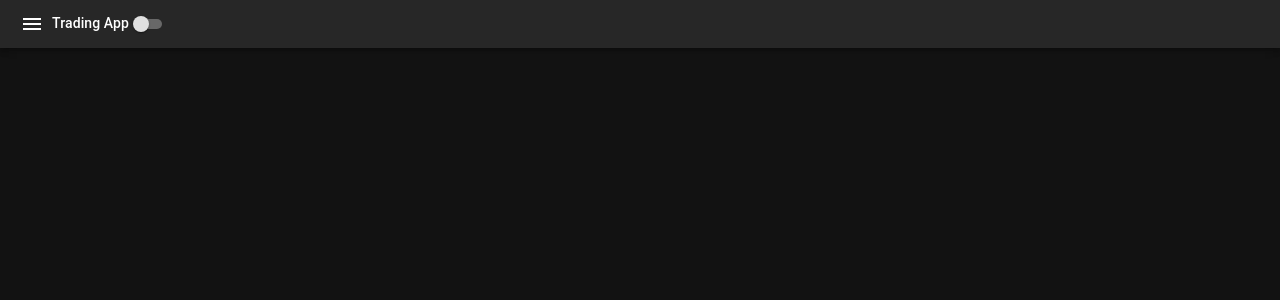
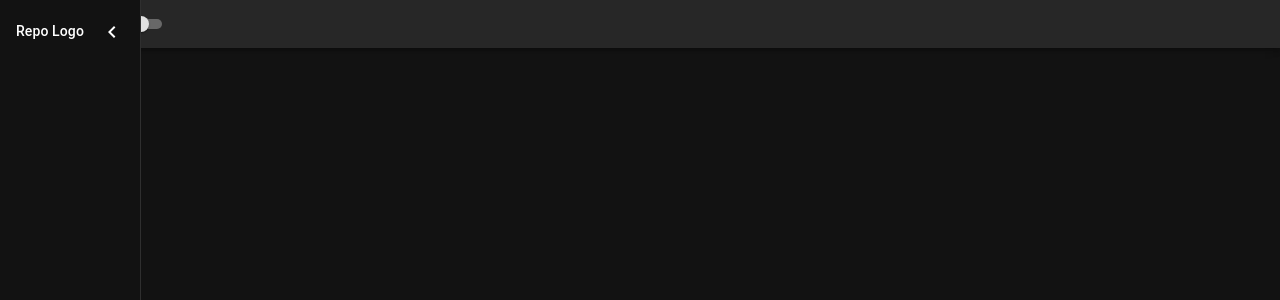
Before and after one commit to 4hmedhabib/eastafrica-logistics, a React (Create React App) app: page / in a window 1280 px wide. Shown: the top 300 px of the page. Built offline with nearby package versions, Linux system fonts and the light colour scheme.

Commit message:
updated sidebar header

```diff
--- a/src/App.tsx
+++ b/src/App.tsx
@@ -6,6 +6,7 @@ import { AppBar, SideBar } from "./components";
 
 const App: FC = (): JSX.Element => {
   const [themeMode, setThemeMode] = useState<"light" | "dark">("dark");
+  const [sideBarToggler, setSideBarToggler] = useState<boolean>(true);
 
   const theme = createTheme({
     palette: {
@@ -16,7 +17,9 @@ const App: FC = (): JSX.Element => {
     },
   });
 
-  const handleDrawerToggle = useCallback(() => {}, []);
+  const handleDrawerToggle = useCallback(() => {
+    setSideBarToggler(!sideBarToggler);
+  }, [sideBarToggler]);
   const onThemeChange = useCallback(() => {}, []);
 
   return (
@@ -27,7 +30,10 @@ const App: FC = (): JSX.Element => {
         handleDrawerToggle={handleDrawerToggle}
         isDarkMode={themeMode === "dark"}
       />
-      <SideBar handleDrawerToggle={handleDrawerToggle} isOpen={false} />
+      <SideBar
+        handleDrawerToggle={handleDrawerToggle}
+        isOpen={sideBarToggler}
+      />
     </ThemeProvider>
   );
 };
--- a/src/components/SideBar/index.tsx
+++ b/src/components/SideBar/index.tsx
@@ -1,5 +1,23 @@
 import { FC } from "react";
-import { Divider, Drawer, IconButton, Typography } from "@mui/material";
+import { Divider, Drawer, IconButton, styled, Typography } from "@mui/material";
+import { ChevronLeft, ChevronRight } from "@mui/icons-material";
+import { useTheme } from "@mui/system";
+
+const DrawerHeader = styled("div")(({ theme }) => ({
+  display: "flex",
+  alignItems: "center",
+  padding: theme.spacing(0, 1),
+  ...theme.mixins.toolbar,
+  justifyContent: "flex-end",
+}));
+
+const LogoStyled = styled("div")(({ theme }) => ({
+  display: "flex",
+  alignItems: "center",
+  padding: theme.spacing(0, 1),
+  ...theme.mixins.toolbar,
+  justifyContent: "flex-start",
+}));
 
 interface Props {
   isOpen: boolean;
@@ -13,6 +31,7 @@ const SideBar: FC<Props> = ({
   handleDrawerToggle,
   children,
 }): JSX.Element => {
+  const theme = useTheme();
   return (
     <>
       <Drawer
@@ -27,7 +46,18 @@ const SideBar: FC<Props> = ({
         variant="persistent"
         anchor="left"
         open={isOpen}
-      ></Drawer>
+      >
+        <DrawerHeader>
+          <LogoStyled>
+            <Typography variant="subtitle2" component="div" align="left">
+              Repo Logo
+            </Typography>
+          </LogoStyled>
+          <IconButton>
+            {theme.direction === "ltr" ? <ChevronLeft /> : <ChevronRight />}
+          </IconButton>
+        </DrawerHeader>
+      </Drawer>
     </>
   );
 };
```
